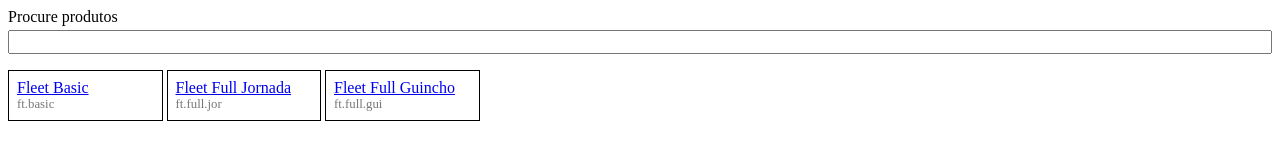
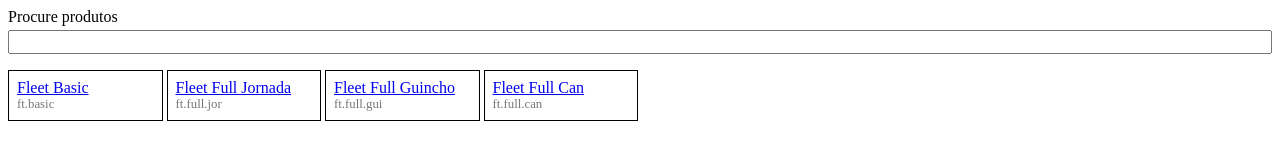
Before and after one commit to kerstenbr/Quatenus-MyChoice-Products-Prototype, a plain HTML site: page index.html in a window 1280 px wide. Drawn offline with Linux system fonts and the light colour scheme.

Commit message:
adicionado mais um item

```diff
--- a/produtos.json
+++ b/produtos.json
@@ -19,6 +19,14 @@
         "alias": "ft.full.gui",
         "img": "/img/ftfullgui.png",
         "pag": "/pag/ft.full.guincho.html"
+    },
+    {
+        "id": 4,
+        "nome": "Fleet Full Can",
+        "alias": "ft.full.can",
+        "img": "/img/ftfullcan.png",
+        "pag": "/pag/ft.full.can.html"
     }
 
+
 ]
```
Also changed, not shown: index.html (+0 -17 lines).
